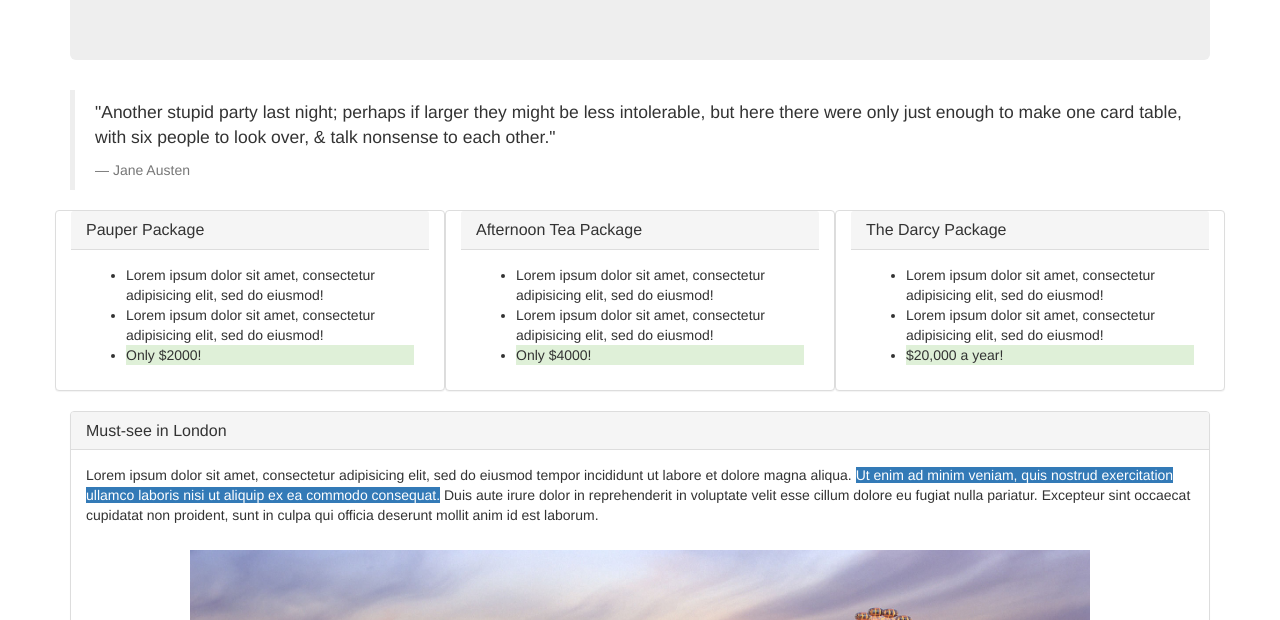
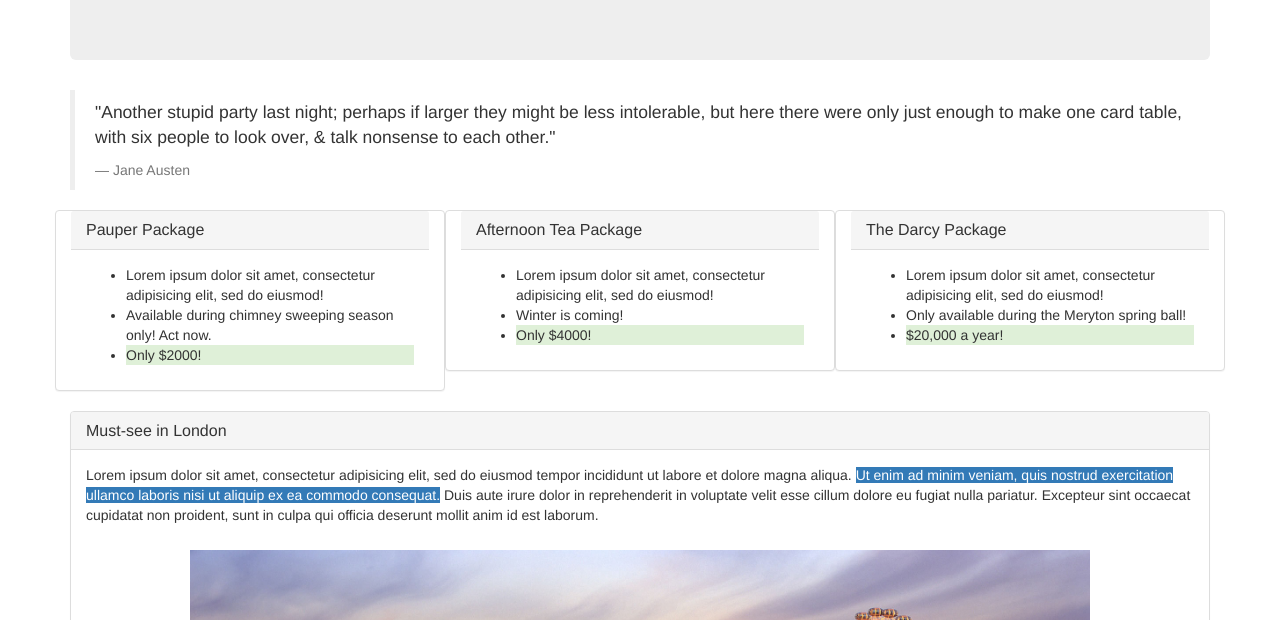
Before and after one commit to avocadobravado/travel-site, a plain HTML site: page index.html in a window 1280 px wide. Shown: the part 180-800 px from the top of the page. Drawn offline with nearby package versions, Linux system fonts and the light colour scheme.

Commit message:
Add activities and dates for each package.

```diff
--- a/index.html
+++ b/index.html
@@ -25,7 +25,7 @@
         <div class="panel-body">
           <ul>
             <li>Lorem ipsum dolor sit amet, consectetur adipisicing elit, sed do eiusmod!</li>
-            <li>Lorem ipsum dolor sit amet, consectetur adipisicing elit, sed do eiusmod!</li>
+            <li>Available during chimney sweeping season only! Act now.</li>
             <li class="bg-success">Only $2000!</li>
           </ul>
         </div>
@@ -37,7 +37,7 @@
           <div class="panel-body">
             <ul>
               <li>Lorem ipsum dolor sit amet, consectetur adipisicing elit, sed do eiusmod!</li>
-              <li>Lorem ipsum dolor sit amet, consectetur adipisicing elit, sed do eiusmod!</li>
+              <li>Winter is coming!</li>
               <li class="bg-success">Only $4000!</li>
             </ul>
           </div>
@@ -49,7 +49,7 @@
           <div class="panel-body">
             <ul>
               <li>Lorem ipsum dolor sit amet, consectetur adipisicing elit, sed do eiusmod!</li>
-              <li>Lorem ipsum dolor sit amet, consectetur adipisicing elit, sed do eiusmod!</li>
+              <li>Only available during the Meryton spring ball!</li>
               <li class="bg-success">$20,000 a year!</li>
             </ul>
           </div>
```
